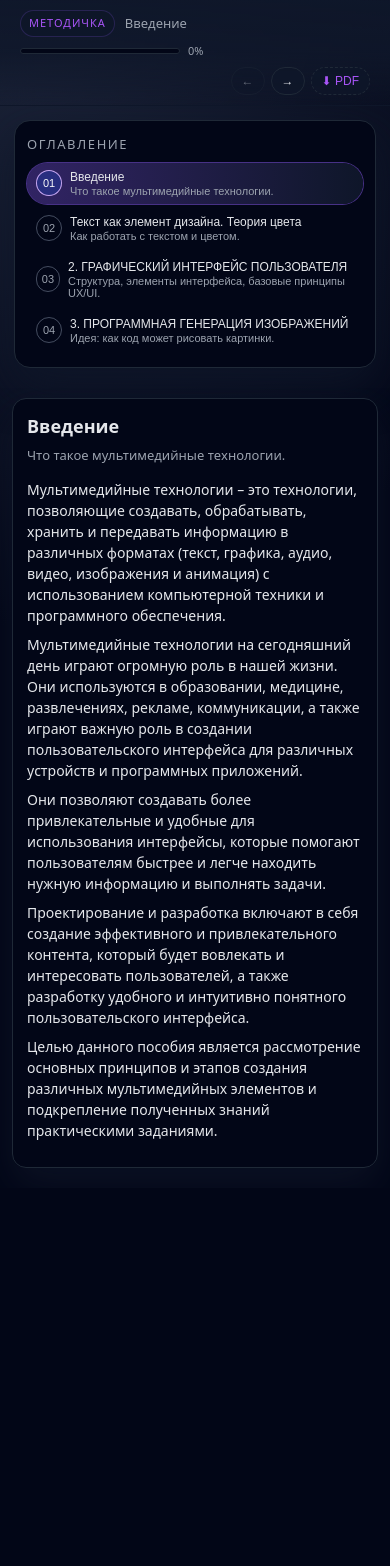
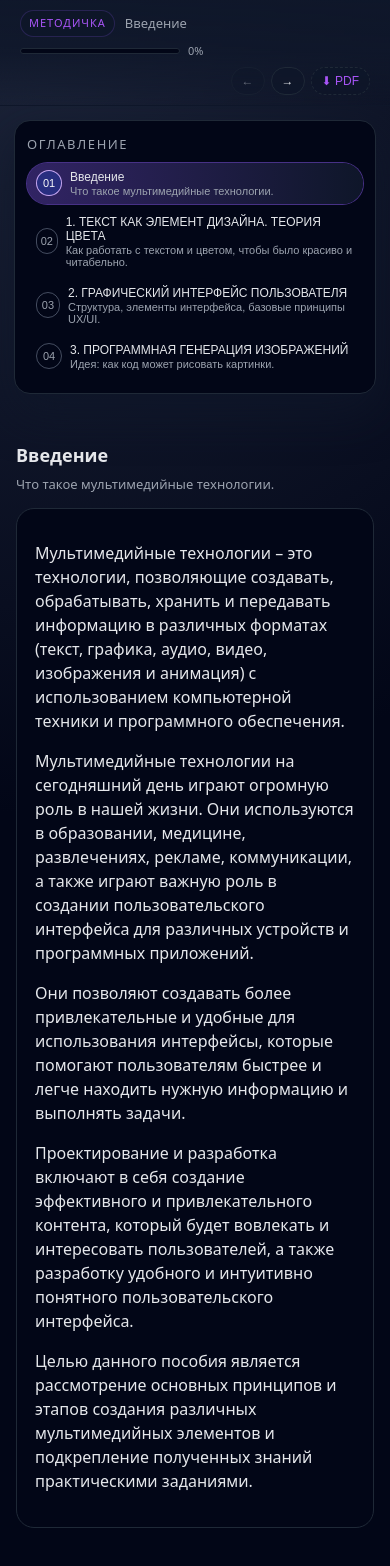
Before and after one commit to Nuwyint/metodichka-site, a React (Vite) app: page / in a window 390 px wide. Shown: the top 1566 px of the page. Before the commit the page ends 1188 px from the top, so only its background shows below. Built offline with nearby package versions, Linux system fonts and the light colour scheme.

Commit message:
feat: добавлена блочная структура первой главы в app.jsx

```diff
--- a/src/App.jsx
+++ b/src/App.jsx
@@ -44,107 +44,83 @@ const sections = [
   },
   {
   id: "chapter1",
-    title: " Текст как элемент дизайна. Теория цвета",
-    short: "Как работать с текстом и цветом.",
-    content: (
+  title: "1. ТЕКСТ КАК ЭЛЕМЕНТ ДИЗАЙНА. ТЕОРИЯ ЦВЕТА",
+  short: "Как работать с текстом и цветом, чтобы было красиво и читабельно.",
+  blocks: [
+    {
+      type: "text",
+      body: (
         <>
           <h3>1.1. ОБРАБОТКА ТЕКСТА</h3>
           <p>
-          Текст является одним из важнейших элементов дизайна, который
+            <strong>Текст — один из ключевых элементов дизайна.</strong> Он
             используется для передачи информации и выражения идей.
           </p>
           <p>
             Одним из ключевых аспектов использования текста как элемента
-          дизайна является его читабельность. Для обеспечения высокой
-          читабельности текста на странице необходимо учитывать несколько
-          факторов.
+            дизайна является его читабельность. Для высокой удобочитаемости
+            нужно учитывать гарнитуру, размер, интервалы и контраст.
           </p>
           <ul>
             <li>
-            Рекомендуется использовать шрифты с засечками для длинных текстов
-            и без засечек – для заголовков и коротких элементов.
+              <strong>Шрифт:</strong> с засечками — для длинных текстов, без
+              засечек — для заголовков и коротких блоков.
             </li>
             <li>
-            Размер шрифта: 12–16 пт для основного текста, 18–24 пт – для
-            заголовков.
+              <strong>Размер:</strong> 12–16 pt для основного текста, 18–24 pt —
+              для заголовков.
             </li>
             <li>
-            Фон и текст должны контрастировать: светлый фон + тёмный текст
-            или наоборот.
+              <strong>Контраст:</strong> светлый фон + тёмный текст или наоборот.
             </li>
             <li>
-            Используйте жирный/курсив/подчёркивание аккуратно – только
-            для акцентов.
+              <strong>Акценты:</strong> жирный, курсив и подчёркивание только
+              для действительно важного.
             </li>
           </ul>
+        </>
+      ),
+    },
 
+    // 🟣 СРЕДНЯЯ ПЛАШКА С КАРТИНКОЙ/ВИДЕО
+    {
+      type: "media",
+      mediaType: "image",          // или "video"
+      src: "/media/typography_example.png", // положишь картинку в public/media
+      alt: "Пример оформления текста",
+      caption: "Рис. 1. Пример оформления текстового блока: заголовок, подзаголовок, акценты.",
+    },
+
+    {
+      type: "text",
+      body: (
+        <>
           <h3>1.2. УСЛОВИЯ УДОБОЧИТАЕМОСТИ</h3>
           <ol>
             <li>Соразмерность толщины штрихов и просветов.</li>
             <li>Оптимальные межбуквенные и межстрочные расстояния.</li>
-          <li>Пропорциональность высоты и ширины букв.</li>
-          <li>Контрастность основных и второстепенных штрихов.</li>
-          <li>Верный размер шрифта под формат и расстояние до зрителя.</li>
-          <li>Подходящая длина строк и интерлиньяж.</li>
-          <li>Уместность выбранного шрифта под содержание.</li>
-          <li>Гармоничность сочетания шрифтов.</li>
-          <li>Грамотно расставленные акценты.</li>
-          <li>Наглядная структура текста.</li>
+            <li>Пропорция высоты и ширины букв.</li>
+            <li>Контраст основных и второстепенных штрихов.</li>
+            <li>Размер шрифта под формат и расстояние до зрителя.</li>
+            <li>Длина строки и интерлиньяж.</li>
+            <li>Уместность шрифта по смыслу текста.</li>
+            <li>Гармония сочетания нескольких шрифтов.</li>
+            <li>Акценты: что выделяем, то и читают первым.</li>
+            <li>Наглядность структуры: заголовки, подзаголовки, списки.</li>
           </ol>
 
           <h3>1.3. ЧЕТЫРЕ ПРИНЦИПА ОФОРМЛЕНИЯ</h3>
           <p>
-          <strong>Контраст.</strong> Важные элементы должны явно отличаться:
-          размером, цветом, насыщенностью, начертанием.
+            <strong>Контраст, повтор, выравнивание и приближенность</strong> —
+            базовые принципы, которые делают текст структурным и удобным.
           </p>
-        <p>
-          <strong>Повтор.</strong> Повтор визуальных деталей создаёт стиль и
-          объединяет элементы.
-        </p>
-        <p>
-          <strong>Выравнивание.</strong> Элементы должны быть связаны
-          невидимыми линиями выравнивания.
-        </p>
-        <p>
-          <strong>Приближенность.</strong> Смысловые блоки — рядом, несвязанные
-          элементы — на расстоянии.
-        </p>
-
-        <h3>1.4. ЦВЕТОВАЯ ПАЛИТРА</h3>
-        <p>
-          Цвет – мощный инструмент воздействия. В дизайне часто используют
-          модели RGB (для экранов) и CMYK (для печати).
-        </p>
-        <p>
-          Цвета вызывают эмоции: красный – энергия и опасность, синий –
-          спокойствие, зелёный – баланс, жёлтый – радость, фиолетовый –
-          креатив и «цифровость».
-        </p>
-        <p>
-          Важна не только палитра, но и контраст текста и фона, особенно
-          для интерфейсов.
-        </p>
-
-        <h3>1.5. ПРАКТИЧЕСКАЯ РАБОТА № 1</h3>
-        <h4>Задание 1.</h4>
-        <p>
-          Преобразовать предложенный текст о типографике так, чтобы выделить
-          главное, задать иерархию и направление взгляда.
-        </p>
-        <p>
-          Разрешается менять кегль, гарнитуру, цвет, интервалы, колонки, рамки,
-          расположение на листе и т.д.
-        </p>
-
-        <h4>Задание 2.</h4>
-        <p>
-          Подобрать палитру для заданной тематики (медицина, новости, обучение
-          детей, фитнес, музыка и т.д.), описать назначение цветов и
-          удобочитаемость.
-        </p>
+          {/* дальше твой текст как раньше */}
         </>
       ),
     },
+  ],
+},
+
   {
     id: "chapter2",
     title: "2. ГРАФИЧЕСКИЙ ИНТЕРФЕЙС ПОЛЬЗОВАТЕЛЯ",
@@ -258,6 +234,62 @@ function Header({ currentTitle, progress, onPrev, onNext, hasPrev, hasNext }) {
         </button>
       </div>
     </header>
+  );
+}
+
+function SectionBody({ section }) {
+  // Если blocks нет – используем старый content как один текст-блок
+  const blocks =
+    section.blocks ||
+    (section.content
+      ? [{ type: "text", body: section.content }]
+      : []);
+
+  return (
+    <div className="content-body">
+      {blocks.map((block, idx) => {
+        if (block.type === "media") {
+          return (
+            <figure
+              key={idx}
+              className="content-block content-block--media"
+            >
+              {block.mediaType === "image" && (
+                <img
+                  src={block.src}
+                  alt={block.alt || ""}
+                  className="content-media-img"
+                />
+              )}
+              {block.mediaType === "video" && (
+                <video
+                  className="content-media-video"
+                  controls
+                >
+                  <source src={block.src} type="video/mp4" />
+                  Ваш браузер не поддерживает видео.
+                </video>
+              )}
+              {block.caption && (
+                <figcaption className="content-media-caption">
+                  {block.caption}
+                </figcaption>
+              )}
+            </figure>
+          );
+        }
+
+        // текстовый блок
+        return (
+          <section
+            key={idx}
+            className="content-block content-block--text"
+          >
+            {block.body}
+          </section>
+        );
+      })}
+    </div>
   );
 }
 
@@ -506,7 +538,7 @@ function App() {
             {currentSection.short && (
               <p className="content-short">{currentSection.short}</p>
             )}
-            <div className="content-body">{currentSection.content}</div>
+            <SectionBody section={currentSection} />
           </article>
         </main>
       </div>
--- a/src/index.css
+++ b/src/index.css
@@ -290,15 +290,53 @@ body {
   color: var(--text-muted);
 }
 
-.content-body p {
-  margin: 8px 0;
-  font-size: 14px;
+.content-body {
+  display: flex;
+  flex-direction: column;
+  gap: 18px; /* расстояние между блоками: текст – пустота – медиа – пустота – текст */
 }
 
 .content-body ul,
 .content-body ol {
   padding-left: 20px;
   margin: 8px 0 12px;
+}
+
+.content-block {
+  border-radius: 18px;
+  border: 1px solid var(--border-subtle);
+  background: radial-gradient(circle at top left, #020617 0, #020617 60%);
+  padding: 16px 18px 18px;
+}
+
+
+.content-block--text {
+  /* можно оставить фон как есть, немного усилить читабельность */
+}
+
+.content-block--media {
+  max-width: 640px;
+  margin: 0 auto;           /* центруем */
+  text-align: center;
+  background: radial-gradient(
+    circle at top,
+    #111827 0,
+    #020617 65%
+  );
+}
+
+
+.content-media-img,
+.content-media-video {
+  width: 100%;
+  display: block;
+  border-radius: 14px;
+  margin-bottom: 8px;
+}
+
+.content-media-caption {
+  font-size: 12px;
+  color: var(--text-muted);
 }
 
 .content-body li {
@@ -482,7 +520,13 @@ body {
   }
 
   .content {
-    border-radius: 14px;
-    padding: 14px 14px 18px;
-  }
+  max-width: 900px;
+  margin: 0 auto;
+  background: transparent;          /* было: градиент */
+  border-radius: 0;
+  padding: 18px 4px 32px;           /* поменьше отступы */
+  border: none;
+  box-shadow: none;
 }
+
+}
```
Lines whose indentation alone changed are shown as unchanged.
